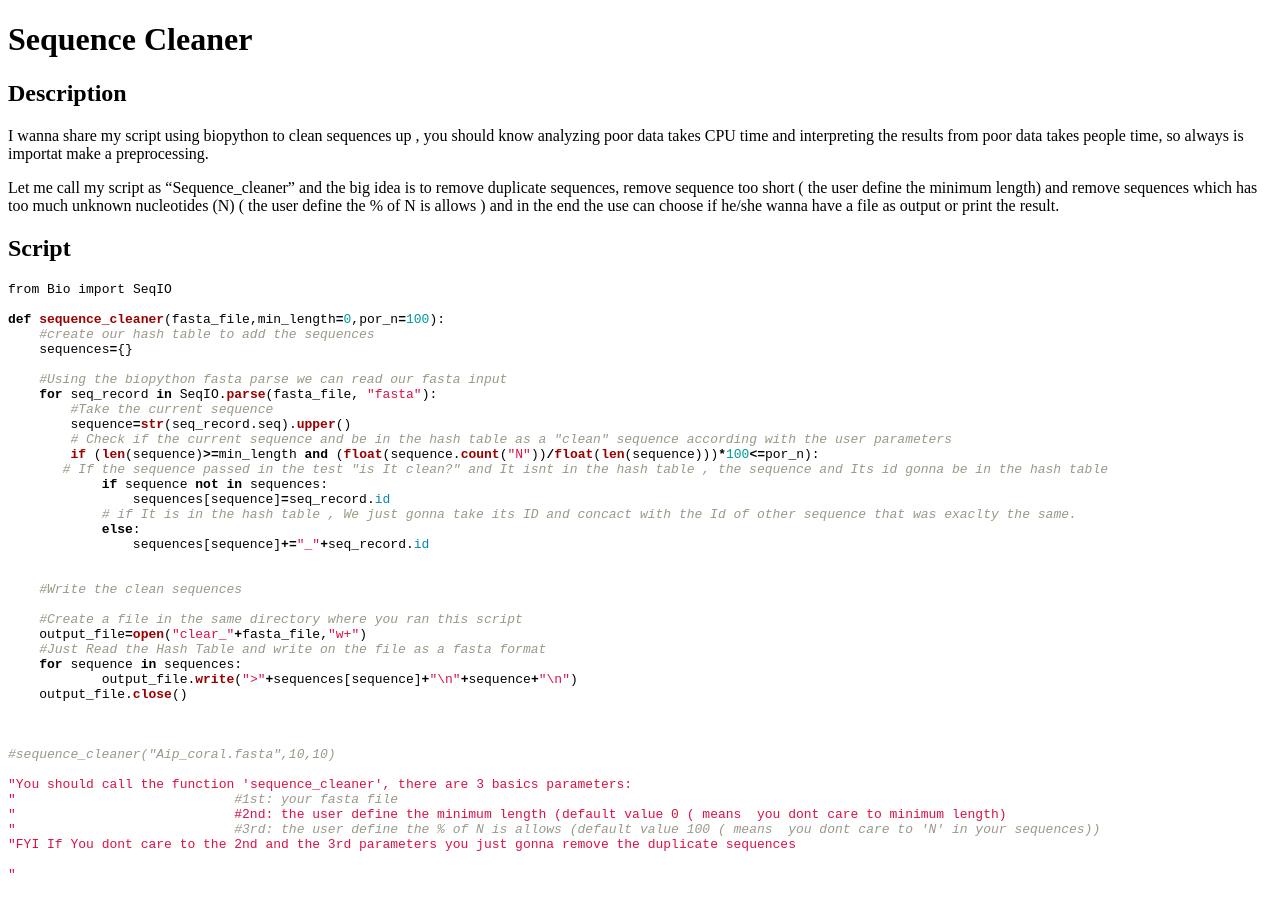
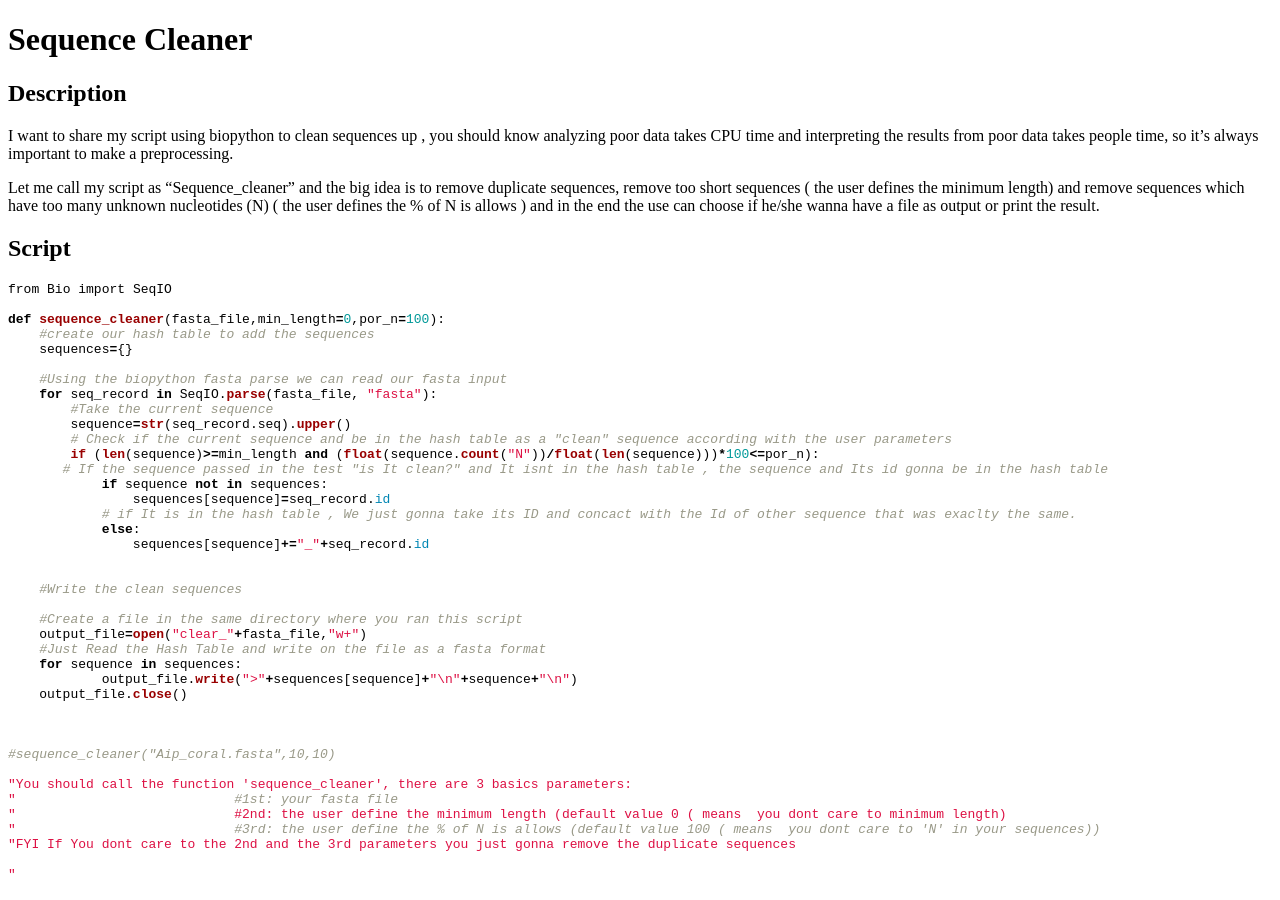
Before and after one commit to biopython/biopython.github.io, a Jekyll site: the page built from wiki/Sequence_Cleaner.md, in a window 1280 px wide. Built offline with Jekyll 4.4.1, drawn with Linux system fonts in a browser that asks for light colours.

Commit message:
/* Description */

```diff
--- a/wiki/Sequence_Cleaner.md
+++ b/wiki/Sequence_Cleaner.md
@@ -7,17 +7,17 @@ layout: wiki
 Description
 -----------
 
-I wanna share my script using biopython to clean sequences up , you
+I want to share my script using biopython to clean sequences up , you
 should know analyzing poor data takes CPU time and interpreting the
-results from poor data takes people time, so always is importat make a
-preprocessing.
+results from poor data takes people time, so it's always important to
+make a preprocessing.
 
 Let me call my script as “Sequence\_cleaner” and the big idea is to
-remove duplicate sequences, remove sequence too short ( the user define
-the minimum length) and remove sequences which has too much unknown
-nucleotides (N) ( the user define the % of N is allows ) and in the end
-the use can choose if he/she wanna have a file as output or print the
-result.
+remove duplicate sequences, remove too short sequences ( the user
+defines the minimum length) and remove sequences which have too many
+unknown nucleotides (N) ( the user defines the % of N is allows ) and in
+the end the use can choose if he/she wanna have a file as output or
+print the result.
 
 Script
 ------
```
Also changed, not shown: 1 other file.
